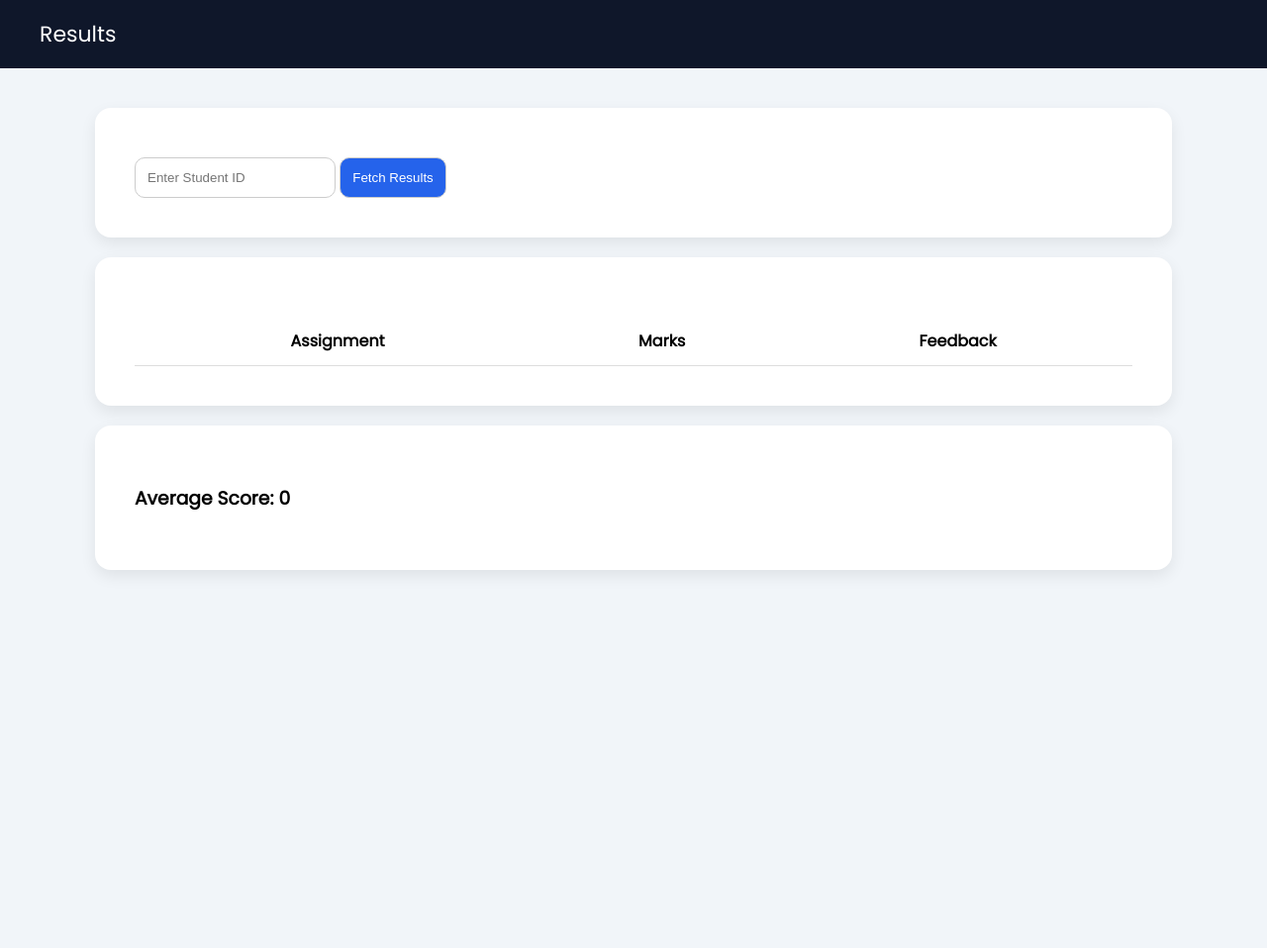
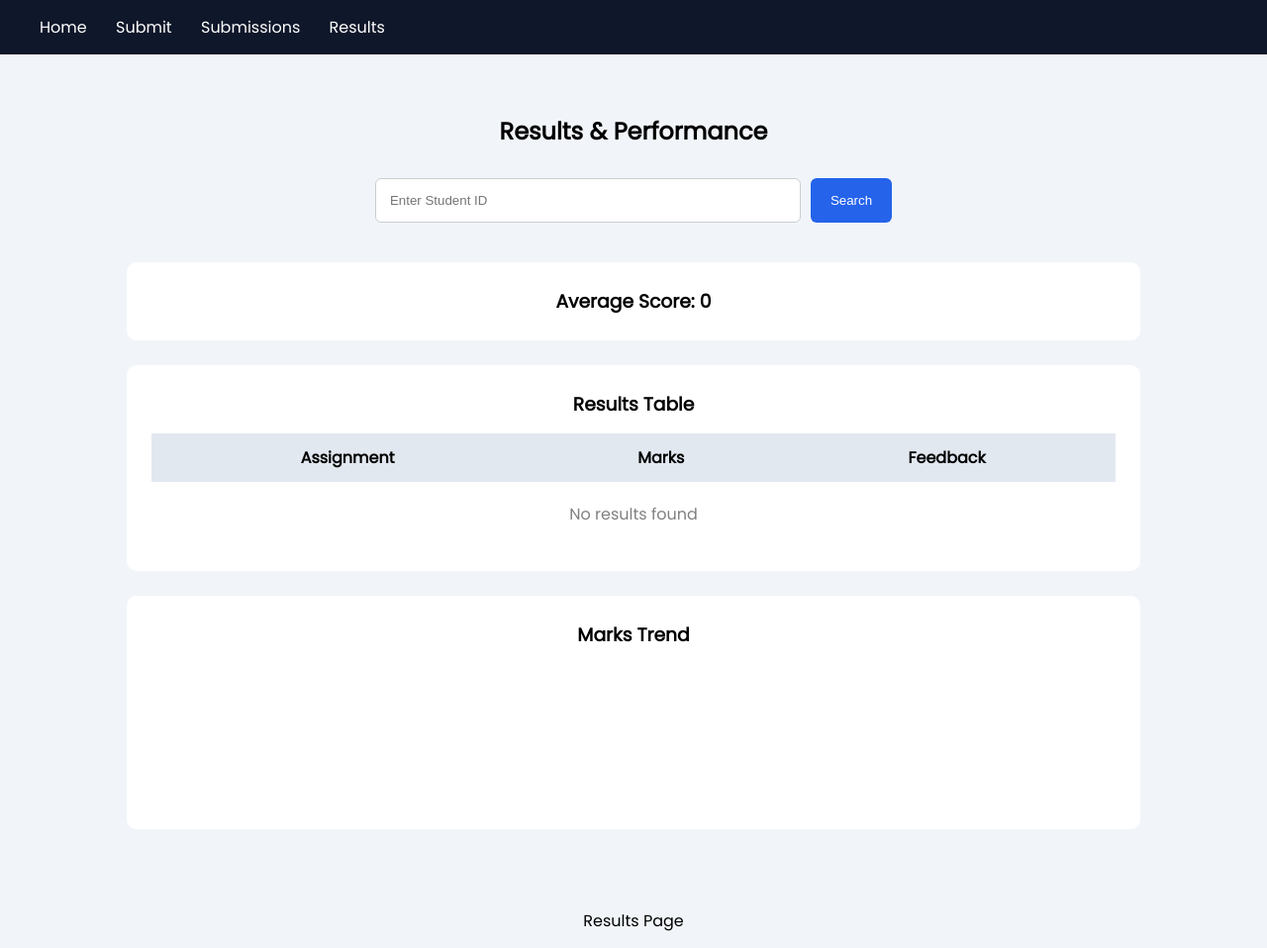
Before and after one commit to Deekshith1983/Assignment-Submission-and-Evaluation-System, a plain HTML site: page frontend/student/results.html in a window 1280 px wide. Shown: the whole page at 99% size. Before the commit the page ends 800 px from the top, so only its background shows below. Drawn offline with nearby package versions, Linux system fonts and the light colour scheme.

Commit message:
Update results.html

```diff
--- a/frontend/student/results.html
+++ b/frontend/student/results.html
@@ -3,75 +3,136 @@
 <head>
   <title>Results</title>
 
+  <script src="https://cdn.jsdelivr.net/npm/chart.js"></script>
   <link href="https://fonts.googleapis.com/css2?family=Poppins&display=swap" rel="stylesheet">
 
   <style>
     body {
-      font-family: 'Poppins', sans-serif;
+      font-family: 'Poppins';
       margin: 0;
       background: #f1f5f9;
+      display: flex;
+      flex-direction: column;
+      min-height: 100vh;
     }
 
     .navbar {
       background: #0f172a;
+      padding: 15px 40px;
+    }
+
+    .navbar a {
       color: white;
-      padding: 18px 40px;
-      font-size: 22px;
+      margin-right: 25px;
+      text-decoration: none;
     }
 
     .container {
-      width: 85%;
+      width: 80%;
       margin: auto;
       padding: 40px 0;
+      flex: 1;
     }
 
-    .card {
-      background: white;
-      padding: 40px;
-      border-radius: 16px;
-      margin-bottom: 20px;
-      box-shadow: 0 6px 16px rgba(0,0,0,0.08);
+    h2 {
+      text-align: center;
+      margin-bottom: 30px;
     }
 
-    input, button {
-      padding: 12px;
-      margin-top: 10px;
-      border-radius: 10px;
+    /* 🔥 SEARCH BAR */
+    .search-box {
+      display: flex;
+      justify-content: center;
+      gap: 10px;
+      margin-bottom: 40px;
+    }
+
+    .search-box input {
+      width: 400px;
+      padding: 14px;
+      border-radius: 6px;
       border: 1px solid #ccc;
     }
 
-    button {
+    .search-box button {
+      padding: 14px 20px;
       background: #2563eb;
       color: white;
-      cursor: pointer;
+      border: none;
+      border-radius: 6px;
     }
 
+    /* 🔥 SECTION STYLE (LIKE LAYOUT BOXES) */
+    .section {
+      background: white;
+      padding: 25px;
+      border-radius: 10px;
+      margin-bottom: 25px;
+    }
+
+    .section h3 {
+      margin: 0;
+      text-align: center;
+    }
+
+    /* 🔥 TABLE */
     table {
       width: 100%;
-      margin-top: 20px;
+      margin-top: 15px;
       border-collapse: collapse;
+    }
+
+    th {
+      background: #e2e8f0;
     }
 
     th, td {
       padding: 12px;
-      border-bottom: 1px solid #ddd;
       text-align: center;
+    }
+
+    .no-data {
+      padding: 20px;
+      color: gray;
+    }
+
+    footer {
+      text-align: center;
+      padding: 15px;
     }
   </style>
 </head>
 
 <body>
 
-<div class="navbar">Results</div>
+<!-- NAVBAR -->
+<div class="navbar">
+  <a href="dashboard.html">Home</a>
+  <a href="submit.html">Submit</a>
+  <a href="submissions.html">Submissions</a>
+  <a href="results.html">Results</a>
+</div>
 
 <div class="container">
 
-  <div class="card">
-    <input type="text" id="studentId" placeholder="Enter Student ID">
-    <button onclick="loadResults()">Fetch Results</button>
+  <!-- HERO -->
+  <h2>Results & Performance</h2>
+
+  <!-- SEARCH -->
+  <div class="search-box">
+    <input id="studentId" placeholder="Enter Student ID">
+    <button onclick="load()">Search</button>
   </div>
 
-  <div class="card">
+  <!-- TOP SUMMARY -->
+  <div class="section">
+    <h3>Average Score: <span id="avg">0</span></h3>
+  </div>
+
+  <!-- RESULTS TABLE -->
+  <div class="section">
+    <h3>Results Table</h3>
+
     <table>
       <thead>
         <tr>
@@ -80,52 +141,79 @@
           <th>Feedback</th>
         </tr>
       </thead>
-      <tbody id="resultBody"></tbody>
+
+      <tbody id="body">
+        <tr>
+          <td colspan="3" class="no-data">No results found</td>
+        </tr>
+      </tbody>
     </table>
   </div>
 
-  <div class="card">
-    <h3>Average Score: <span id="avgScore">0</span></h3>
+  <!-- CHART SECTION -->
+  <div class="section">
+    <h3>Marks Trend</h3>
+    <canvas id="chart" style="max-height:300px;"></canvas>
   </div>
 
 </div>
 
+<footer>Results Page</footer>
+
 <script>
-async function loadResults() {
-  const studentId = document.getElementById("studentId").value;
+let chart;
 
-  if (!studentId) {
+function load() {
+  const id = document.getElementById("studentId").value;
+
+  if (!id) {
     alert("Enter Student ID");
     return;
   }
 
-  try {
-    const res = await fetch(`http://localhost:5000/analytics/${studentId}`);
-    const data = await res.json();
+  // sample data (replace with backend later)
+  const data = [
+    { title: "DBMS", marks: 85, feedback: "Good" },
+    { title: "OS", marks: 78, feedback: "Improve" }
+  ];
 
-    const resultBody = document.getElementById("resultBody");
-    resultBody.innerHTML = "";
+  let total = 0;
+  const body = document.getElementById("body");
 
-    let total = 0;
+  body.innerHTML = "";
 
-    data.forEach(item => {
-      total += item.marks || 0;
+  const labels = [];
+  const marks = [];
 
-      resultBody.innerHTML += `
-        <tr>
-          <td>${item.title}</td>
-          <td>${item.marks || "-"}</td>
-          <td>${item.feedback || "-"}</td>
-        </tr>
-      `;
-    });
+  data.forEach(d => {
+    total += d.marks;
 
-    const avg = data.length ? (total / data.length).toFixed(2) : 0;
-    document.getElementById("avgScore").innerText = avg;
+    labels.push(d.title);
+    marks.push(d.marks);
 
-  } catch {
-    alert("Error fetching results");
-  }
+    body.innerHTML += `
+      <tr>
+        <td>${d.title}</td>
+        <td>${d.marks}</td>
+        <td>${d.feedback}</td>
+      </tr>
+    `;
+  });
+
+  document.getElementById("avg").innerText = (total / data.length).toFixed(2);
+
+  if (chart) chart.destroy();
+
+  chart = new Chart(document.getElementById("chart"), {
+    type: "line",
+    data: {
+      labels: labels,
+      datasets: [{
+        label: "Marks",
+        data: marks
+      }]
+    }
+  });
 }
 </script>
 
```
